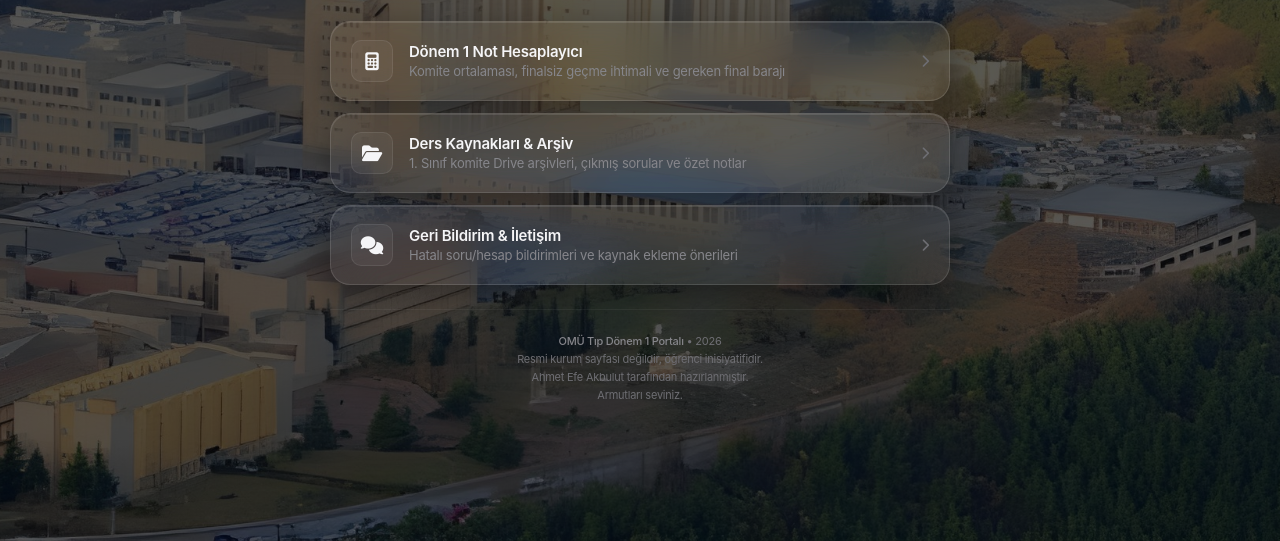
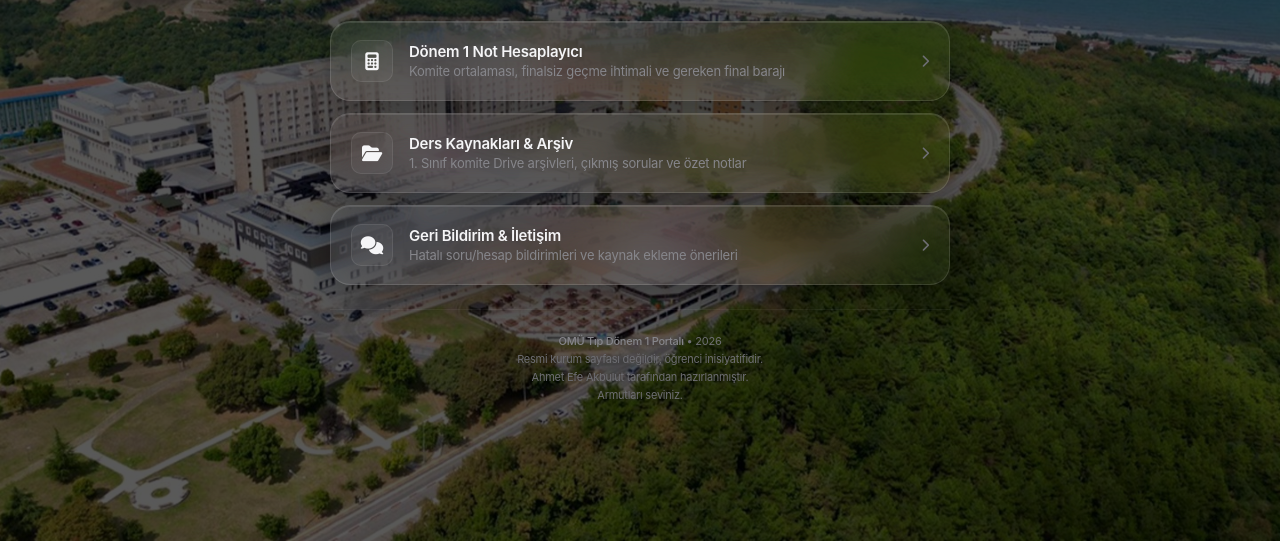
Before and after one commit to thepearwhosoldtheworld/OMUTipDonem1, a plain HTML site: page index.html in a window 1280 px wide. Shown: the part 259-800 px from the top of the page. Drawn offline with Linux system fonts and the light colour scheme.

```diff
--- a/style.css
+++ b/style.css
@@ -26,7 +26,7 @@
 body {
     background-image:
         linear-gradient(rgba(0, 0, 0, 0.65), rgba(0, 0, 0, 0.65)),
-        url('arka-plan.jpg');
+        url('arka-plan.jpeg');
 
     background-size: cover;
     background-position: center;
```
